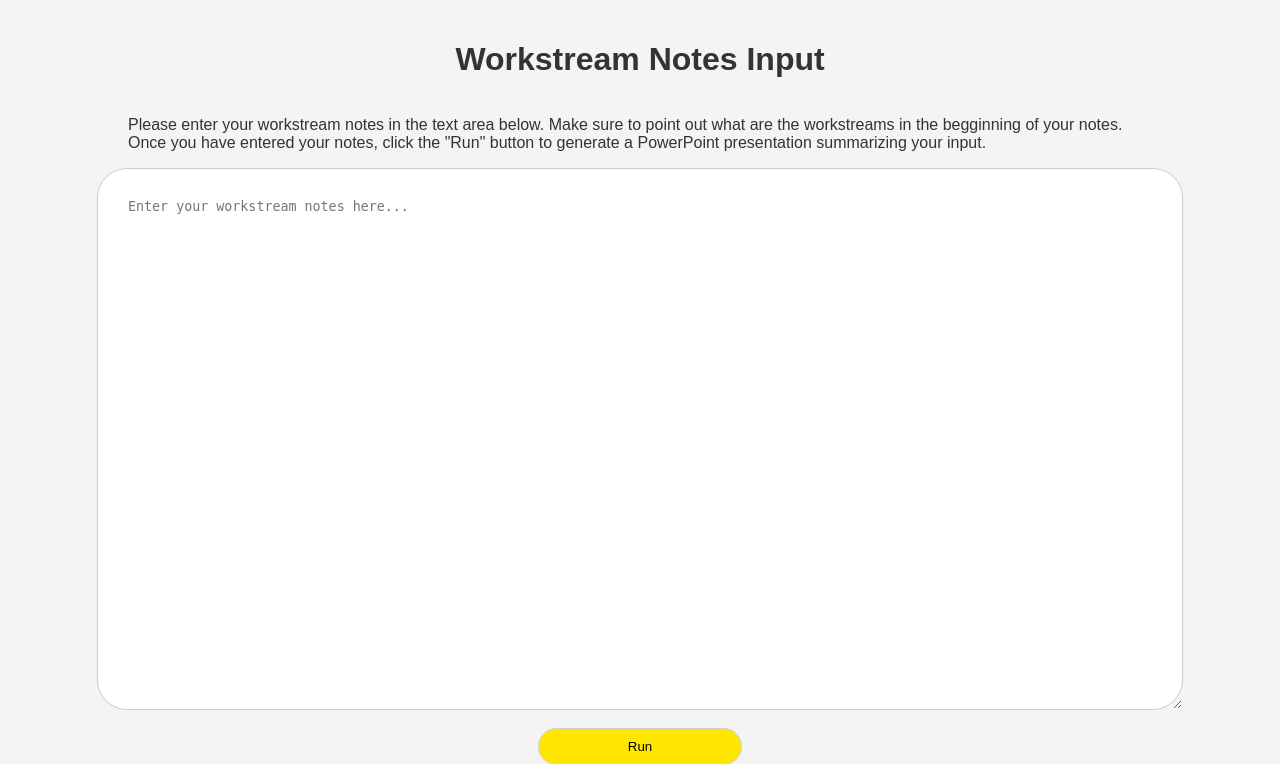
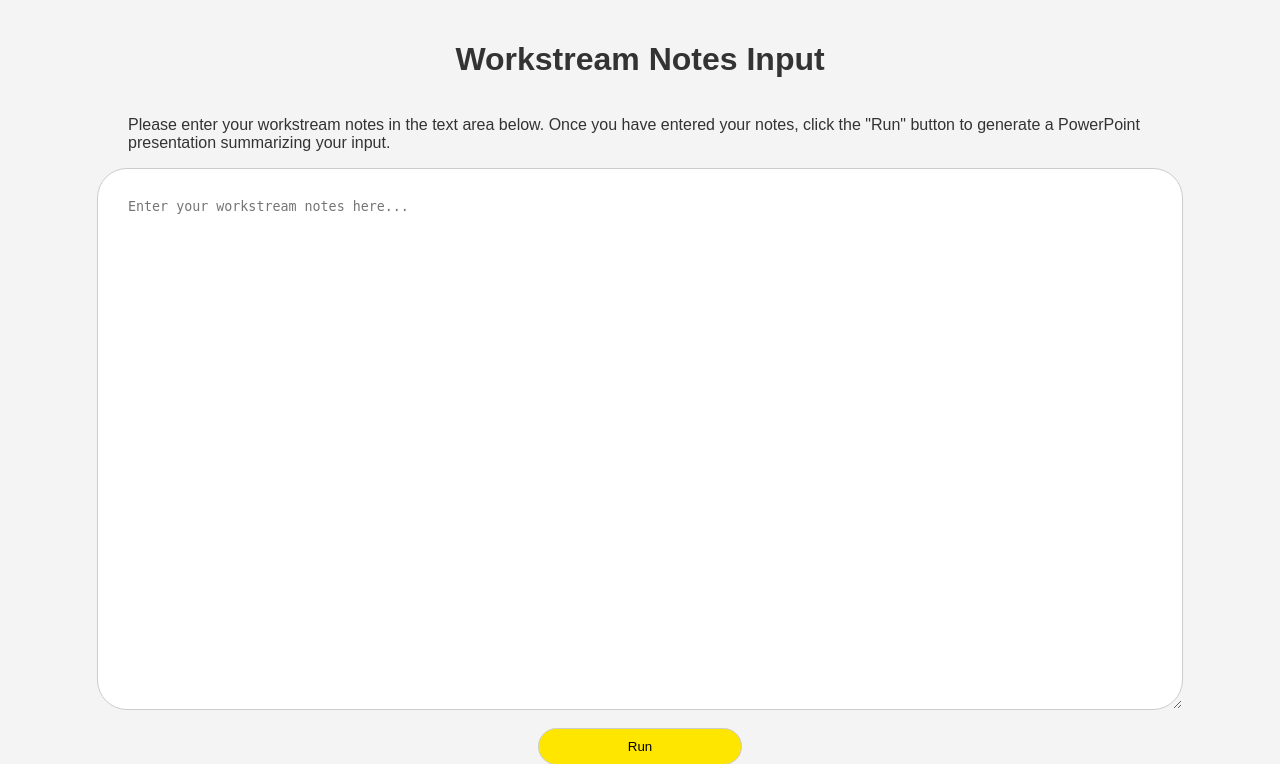
Before and after one commit to pedroabdonader/AIStatusAssistant, a Flask app: page / in a window 1280 px wide. Shown: the top 764 px of the page. Run offline with Flask 3, Linux system fonts and the light colour scheme.

Commit message:
Update index.html

```diff
--- a/templates/index.html
+++ b/templates/index.html
@@ -10,7 +10,7 @@
 <body>
     <div class="container">
         <h1>Workstream Notes Input</h1>
-        <p>Please enter your workstream notes in the text area below. Make sure to point out what are the workstreams in the begginning of your notes. Once you have entered your notes, click the "Run" button to generate a PowerPoint presentation summarizing your input.</p>
+        <p>Please enter your workstream notes in the text area below. Once you have entered your notes, click the "Run" button to generate a PowerPoint presentation summarizing your input.</p>
         <form id="notesForm">
             <textarea name="notes" rows="10" cols="50" placeholder="Enter your workstream notes here..."></textarea><br>
             <input type="submit" value="Run">
```
